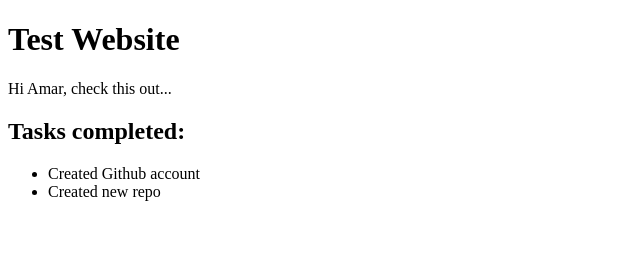
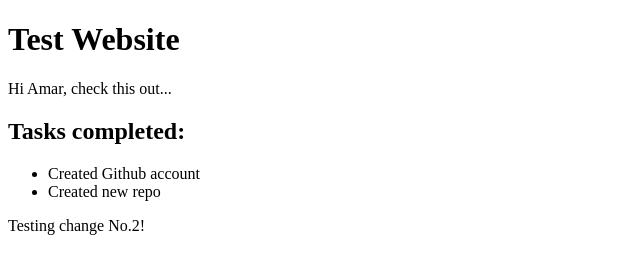
Before and after one commit to acbrom/lsbeauty, a plain HTML site: page index.html in a window 1280 px wide. Shown: the whole page, without its empty margins (0-640 px from the left). Drawn offline with Linux system fonts and the light colour scheme.

Commit message:
Amended index.html

```diff
--- a/index.html
+++ b/index.html
@@ -15,5 +15,6 @@
         <li>Created Github account</li>
         <li>Created new repo</li>
     </ul>
+    <p>Testing change No.2!</p>
 </body>
 </html>
```
